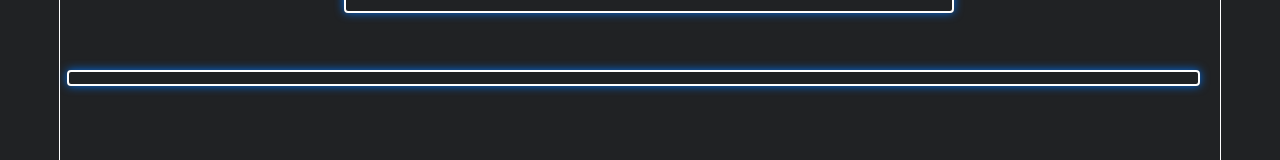
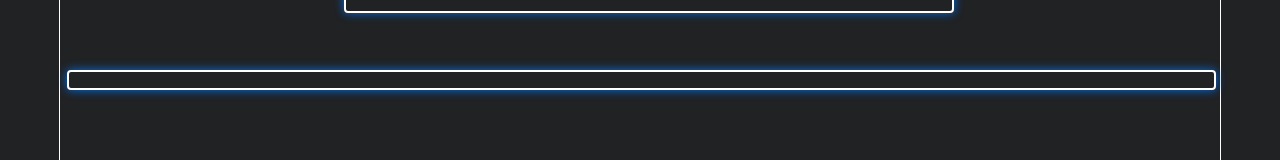
Before and after one commit to JARVIS-source/random-web, a React (Create React App) app: page / in a window 1280 px wide. Shown: the part 479-639 px from the top of the page. Built offline with nearby package versions, Linux system fonts and the light colour scheme.

Commit message:
no comment

```diff
--- a/public/index.html
+++ b/public/index.html
@@ -45,7 +45,7 @@
             <div class="rand-center">
                 <div id="outrand"></div>
             </div>
-            <div id="outtodo" class="container"></div>
+            <div id="outtodo" class="container outtodo"></div>
             <div id="list" class="container"></div>
             <div class="footer" id="footer">
                 <button id="info" onclick=" info();"><img id="infpic" src="%PUBLIC_URL%/pictures/kiss.png" /></button>
@@ -58,7 +58,7 @@
         </div>
     </main>
     <div id="date" class="container textfield-right">
-        <small class="text-muted">[Stand: 07.03.2021]</small>
+        <small class="text-muted">{Stand: 07.03.2021}</small>
     </div>
     <script src="%PUBLIC_URL%/RaNdOm.js"></script>
 </body>
--- a/public/main.css
+++ b/public/main.css
@@ -93,6 +93,11 @@ body {
       margin-left: -1.21%;
       width: 95%;
       margin-top: 1rem;
+    }
+    .outtodo{
+      margin-top: 5%;
+      margin-left: -1%;
+      padding: 8px;
     }
 
   #infpic {
@@ -237,7 +242,11 @@ body {
   .field-center {
       margin-left: 25%;
   }
-
+  .outtodo{
+    margin-top: 5%;
+    margin-left: -0.25%;
+    padding: 8px;
+  }
   .field-right {
       margin-left: 20%;
       margin-right: 7%;
@@ -495,13 +504,10 @@ margin-left: 24%;
   transition: .4s;
  }
 
- #outtodo {
-   margin-top: 5%;
-   margin-left: -0.25%;
-   padding: 6px;
+ .outtodo {
    height: auto;
    min-height: 20%;
-   width: 98%;
+   width: 99%;
    font-family: 'Varela Round', sans-serif;
    border: 2px solid;
    border-color: #ffffff;
```
